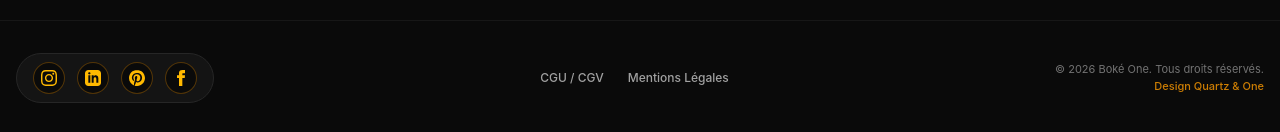
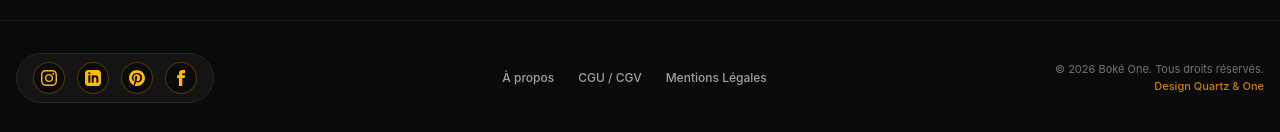
Before and after one commit to cloudshellsystem/boke, a React (Vite) app: page /cgu in a window 1280 px wide. Shown: the part 1772-1904 px from the top of the page. Built offline with nearby package versions, Linux system fonts and the light colour scheme; no server answers.

Commit message:
Ajout du lien A propos dans le Footer

```diff
--- a/src/components/Footer.jsx
+++ b/src/components/Footer.jsx
@@ -67,8 +67,14 @@ export default function Footer() {
 
         </div>
 
-        {/* Liens Juridiques */}
+        {/* Liens Juridiques et Informations */}
         <div className="flex items-center gap-6 font-medium">
+          <Link
+            to="/about"
+            className="hover:text-amber-400 transition cursor-pointer underline-offset-4 hover:underline"
+          >
+            {isEn ? "About Us" : "À propos"}
+          </Link>
           <Link
             to="/cgu"
             className="hover:text-amber-400 transition cursor-pointer underline-offset-4 hover:underline"
```
